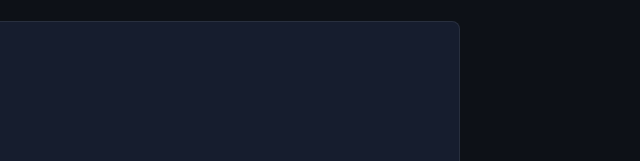
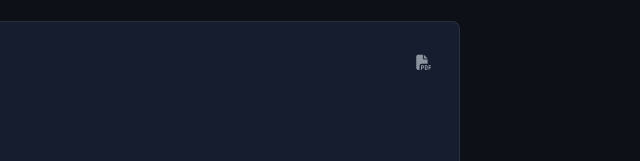
Before and after one commit to KrizzzP1/Portfolio, a plain HTML site: page index.html in a window 1280 px wide. Shown: the part 3259-3420 px from the top of the page, 640-1280 px from the left. Drawn offline with Linux system fonts and the light colour scheme.

Commit message:
Add VM lab manual PDF and link it

```diff
--- a/index.html
+++ b/index.html
@@ -242,6 +242,11 @@
             <article class="project-card featured">
                 <div class="project-top">
                     <div class="project-icon"><i class="fas fa-network-wired"></i></div>
+                    <div class="project-links">
+                        <a href="vm-lab-manual.pdf" title="Read the manual (PDF)" aria-label="VM lab manual (PDF)" target="_blank" rel="noopener" class="project-link">
+                            <i class="fas fa-file-pdf"></i>
+                        </a>
+                    </div>
                 </div>
                 <h3>Isolated VM Attack Lab</h3>
                 <p class="project-category">Lab build and technical manual — Fall 2026</p>
```
